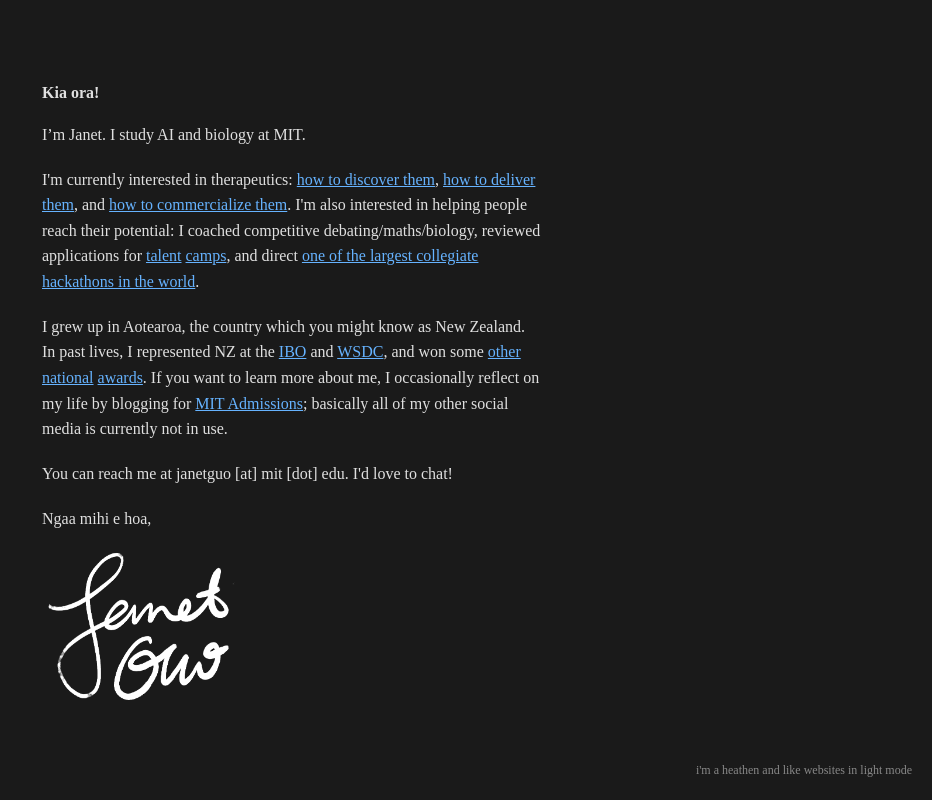
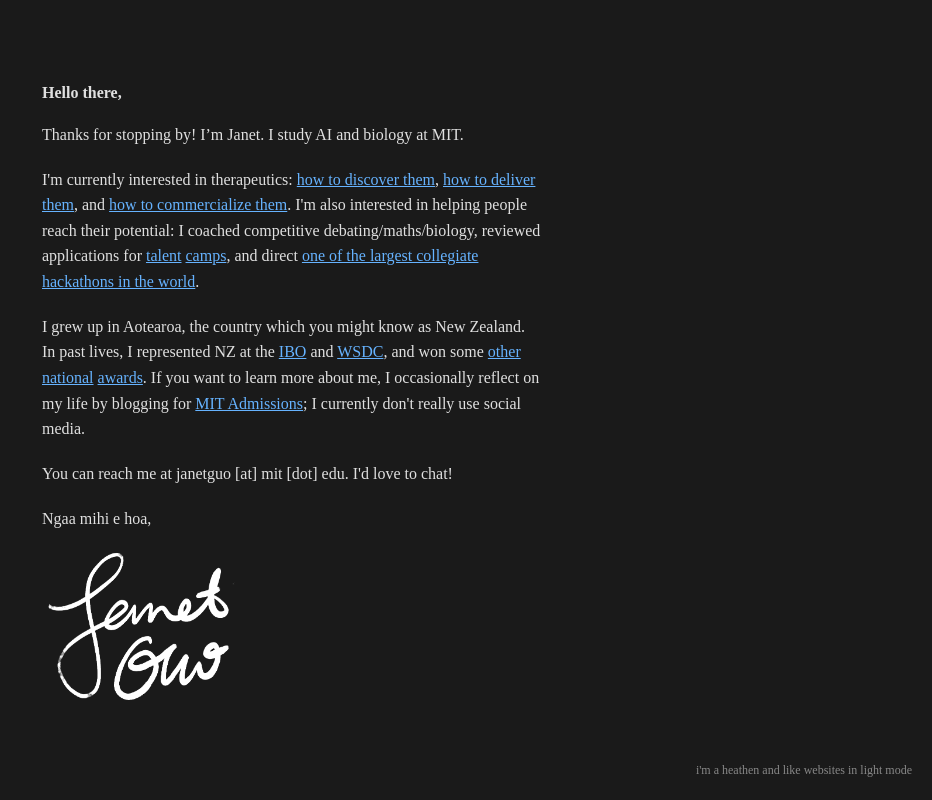
Before and after one commit to janetguo/janetguo.github.io, a plain HTML site: page index.html in a window 1280 px wide. Shown: the whole page, without its empty margins (348-1280 px from the left). Drawn offline with Linux system fonts and the light colour scheme.

Commit message:
fixed more wording

```diff
--- a/index.html
+++ b/index.html
@@ -8,13 +8,13 @@
 </head>
 <body>
     <div class="container">
-        <h1>Kia ora!</h1>
+        <h1>Hello there,</h1>
 
-        <p>I’m Janet. I study AI and biology at MIT.</p>
+        <p>Thanks for stopping by! I’m Janet. I study AI and biology at MIT.</p>
 
         <p>I'm currently interested in therapeutics: <a href="https://coley.mit.edu/">how to discover them</a>, <a href="https://langerlab.mit.edu/">how to deliver them</a>, and <a href="https://careers.lilly.com/us/en/blogarticle/inside-the-lilly-mit-genetic-medicines-scholars-program">how to commercialize them</a>. I'm also interested in helping people reach their potential: I coached competitive debating/maths/biology, reviewed applications for <a href="https://www.sparc.camp/">talent</a> <a href="https://www.atlasfellowship.org/">camps</a>, and direct <a href="http://hackmit.org">one of the largest collegiate hackathons in the world</a>.</p>
 
-        <p>I grew up in Aotearoa, the country which you might know as New Zealand. In past lives, I represented NZ at the <a href="https://ibo-info.org">IBO</a> and <a href="https://www.wsdcdebating.org/">WSDC</a>, and won some <a href="https://schoolspoetryaward.co.nz/">other</a> <a href="https://www2.nzqa.govt.nz/ncea/understanding-secondary-quals/nz-scholarship/top-scholar-award-winners-by-year/2022-top-scholar-award-winners/">national</a> <a href="https://www.mathsolympiad.org.nz/">awards</a>. If you want to learn more about me, I occasionally reflect on my life by blogging for <a href="https://mitadmissions.org/blogs/author/janet/">MIT Admissions</a>; basically all of my other social media is currently not in use.</p>
+        <p>I grew up in Aotearoa, the country which you might know as New Zealand. In past lives, I represented NZ at the <a href="https://ibo-info.org">IBO</a> and <a href="https://www.wsdcdebating.org/">WSDC</a>, and won some <a href="https://schoolspoetryaward.co.nz/">other</a> <a href="https://www2.nzqa.govt.nz/ncea/understanding-secondary-quals/nz-scholarship/top-scholar-award-winners-by-year/2022-top-scholar-award-winners/">national</a> <a href="https://www.mathsolympiad.org.nz/">awards</a>. If you want to learn more about me, I occasionally reflect on my life by blogging for <a href="https://mitadmissions.org/blogs/author/janet/">MIT Admissions</a>; I currently don't really use social media.</p>
 
         <p>You can reach me at janetguo [at] mit [dot] edu. I'd love to chat!</p>
 
```
